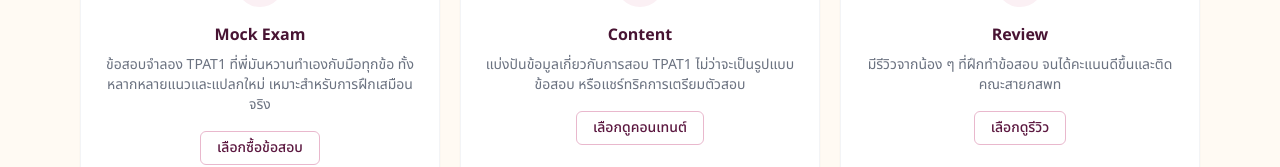
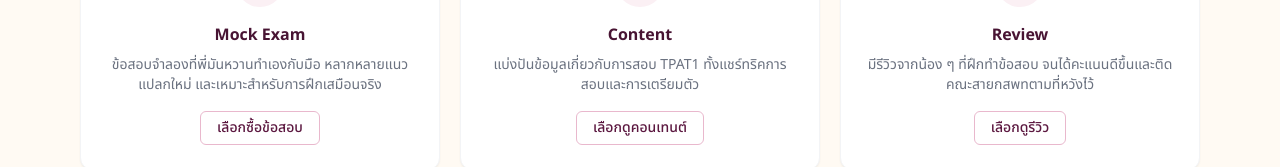
Before and after one commit to 30062550/MEDMANWANN, a Next.js app: page / in a window 1280 px wide. Shown: the part 770-937 px from the top of the page. Built offline with nearby package versions, Linux system fonts and the light colour scheme; no server answers.

Commit message:
Update page.tsx

```diff
--- a/src/app/(shop)/page.tsx
+++ b/src/app/(shop)/page.tsx
@@ -52,21 +52,21 @@
         <FeatureCard
           icon={<FileText size={22} />}
           title="Mock Exam"
-          description="ข้อสอบจำลอง TPAT1 ที่พี่มันหวานทำเองกับมือทุกข้อ ทั้งหลากหลายแนวและแปลกใหม่ เหมาะสำหรับการฝึกเสมือนจริง"
+          description="ข้อสอบจำลองที่พี่มันหวานทำเองกับมือ หลากหลายแนว แปลกใหม่ และเหมาะสำหรับการฝึกเสมือนจริง"
           href="/products"
           linkLabel="เลือกซื้อข้อสอบ"
         />
         <FeatureCard
           icon={<Layers size={22} />}
           title="Content"
-          description="แบ่งปันข้อมูลเกี่ยวกับการสอบ TPAT1 ไม่ว่าจะเป็นรูปแบบข้อสอบ หรือแชร์ทริคการเตรียมตัวสอบ"
+          description="แบ่งปันข้อมูลเกี่ยวกับการสอบ TPAT1 ทั้งแชร์ทริคการสอบและการเตรียมตัว"
           href="/products"
           linkLabel="เลือกดูคอนเทนต์"
         />
         <FeatureCard
           icon={<Star size={22} />}
           title="Review"
-          description="มีรีวิวจากน้อง ๆ ที่ฝึกทำข้อสอบ จนได้คะแนนดีขึ้นและติดคณะสายกสพท"
+          description="มีรีวิวจากน้อง ๆ ที่ฝึกทำข้อสอบ จนได้คะแนนดีขึ้นและติดคณะสายกสพทตามที่หวังไว้"
           href="/products"
           linkLabel="เลือกดูรีวิว"
         />
```
